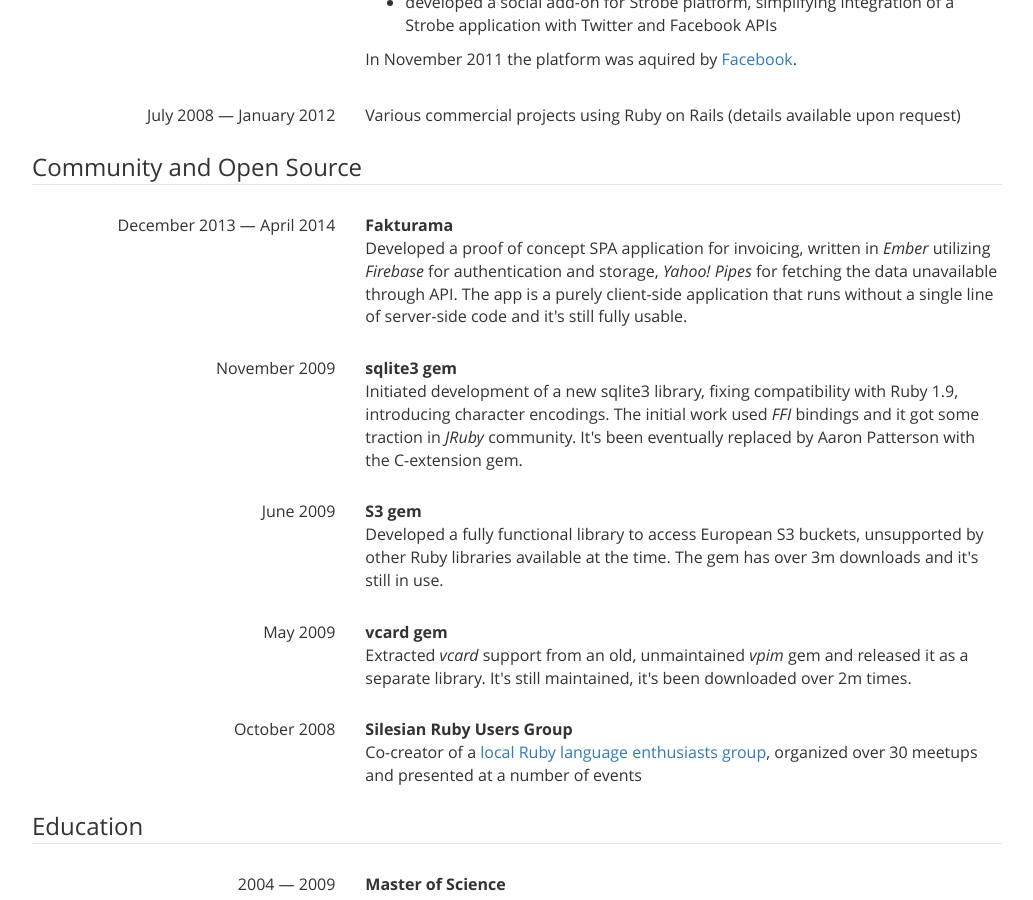
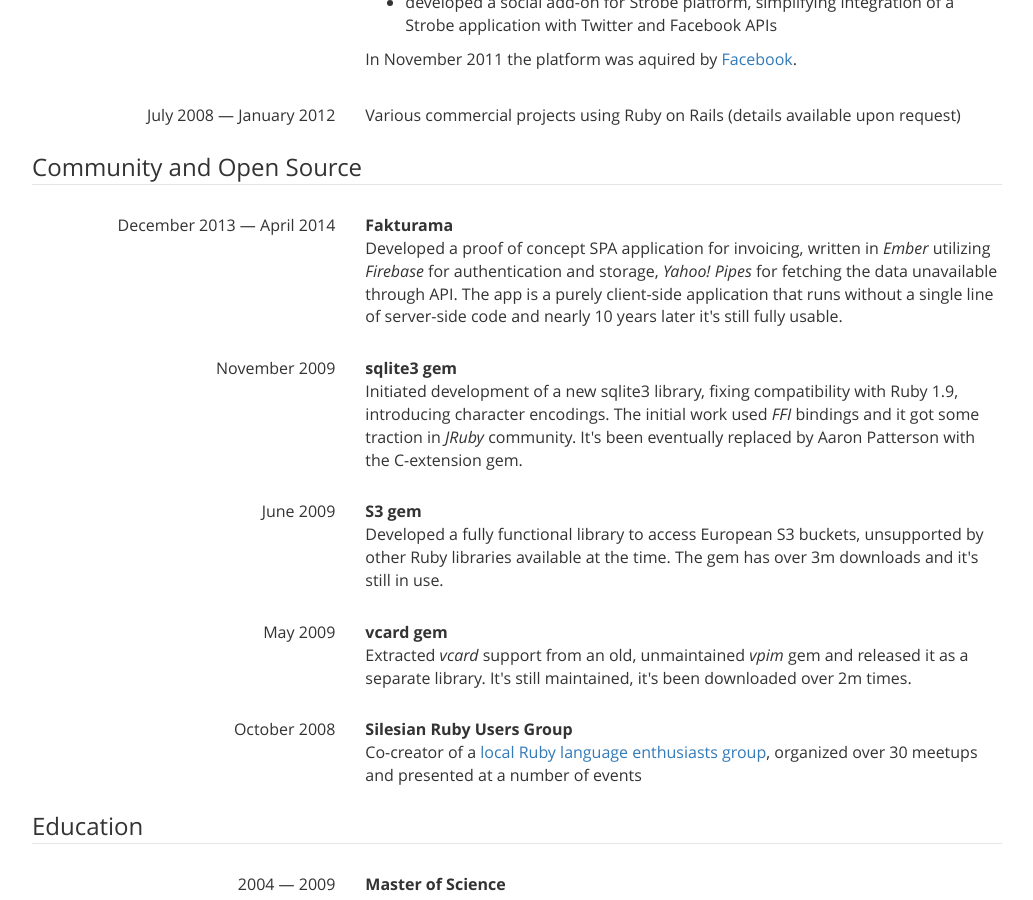
Before and after one commit to qoobaa/qoobaa.github.io, a Jekyll site: the page built from cv.html, in a window 1280 px wide and 900 px high, scrolled down 3174 px. Shown: the whole window, without its empty margins (123-1156 px from the left). Built offline with Jekyll 4.4.1, drawn with Linux system fonts in a browser that asks for light colours.

Commit message:
polishing

```diff
--- a/cv.html
+++ b/cv.html
@@ -423,8 +423,8 @@ layout: default
           <em>Firebase</em> for authentication and storage, <em>Yahoo!
           Pipes</em> for fetching the data unavailable through
           API. The app is a purely client-side application that runs
-          without a single line of server-side code and it's still
-          fully usable.
+          without a single line of server-side code and nearly 10
+          years later it's still fully usable.
         </p>
       </div>
     </div>
```
